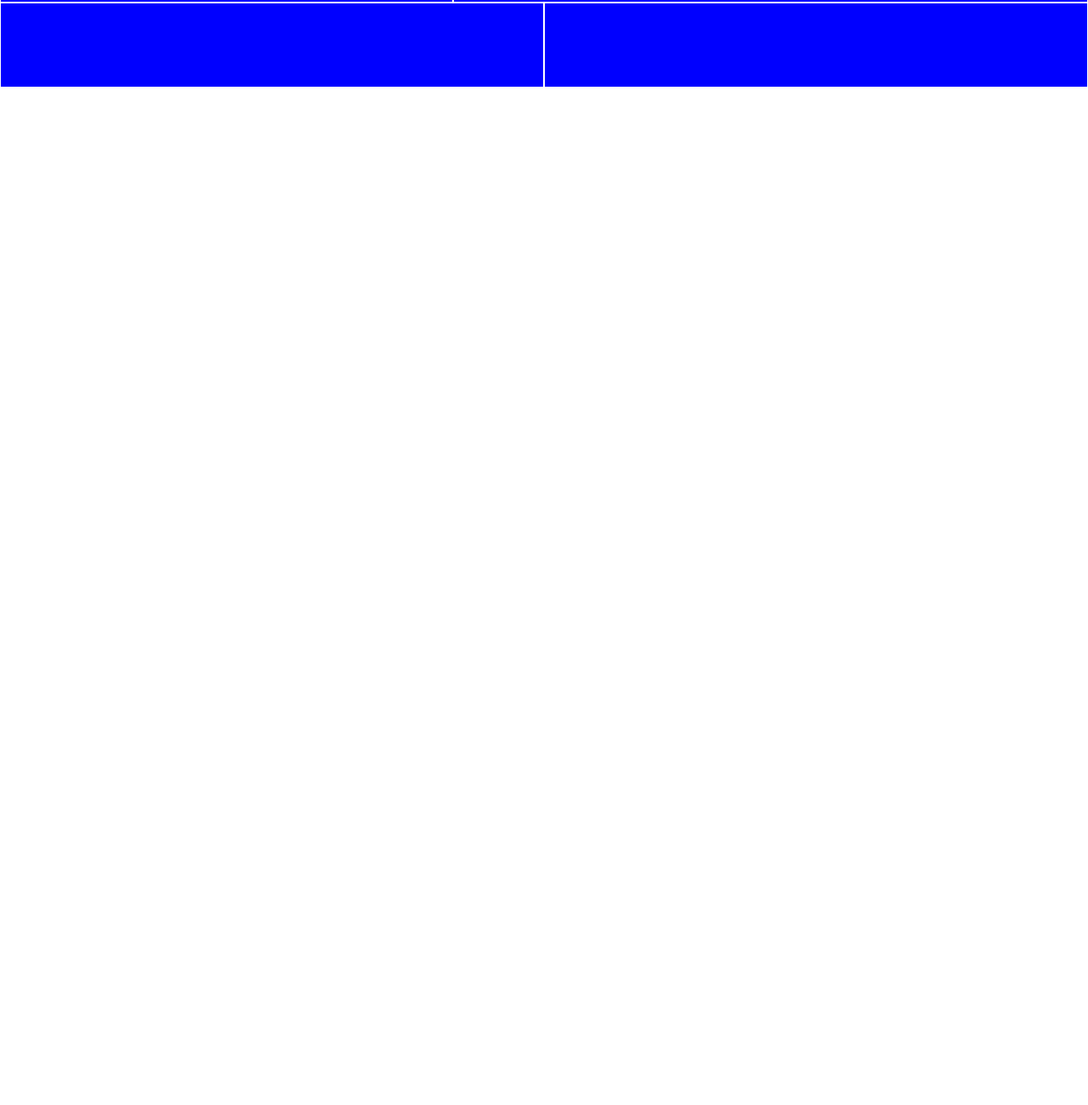
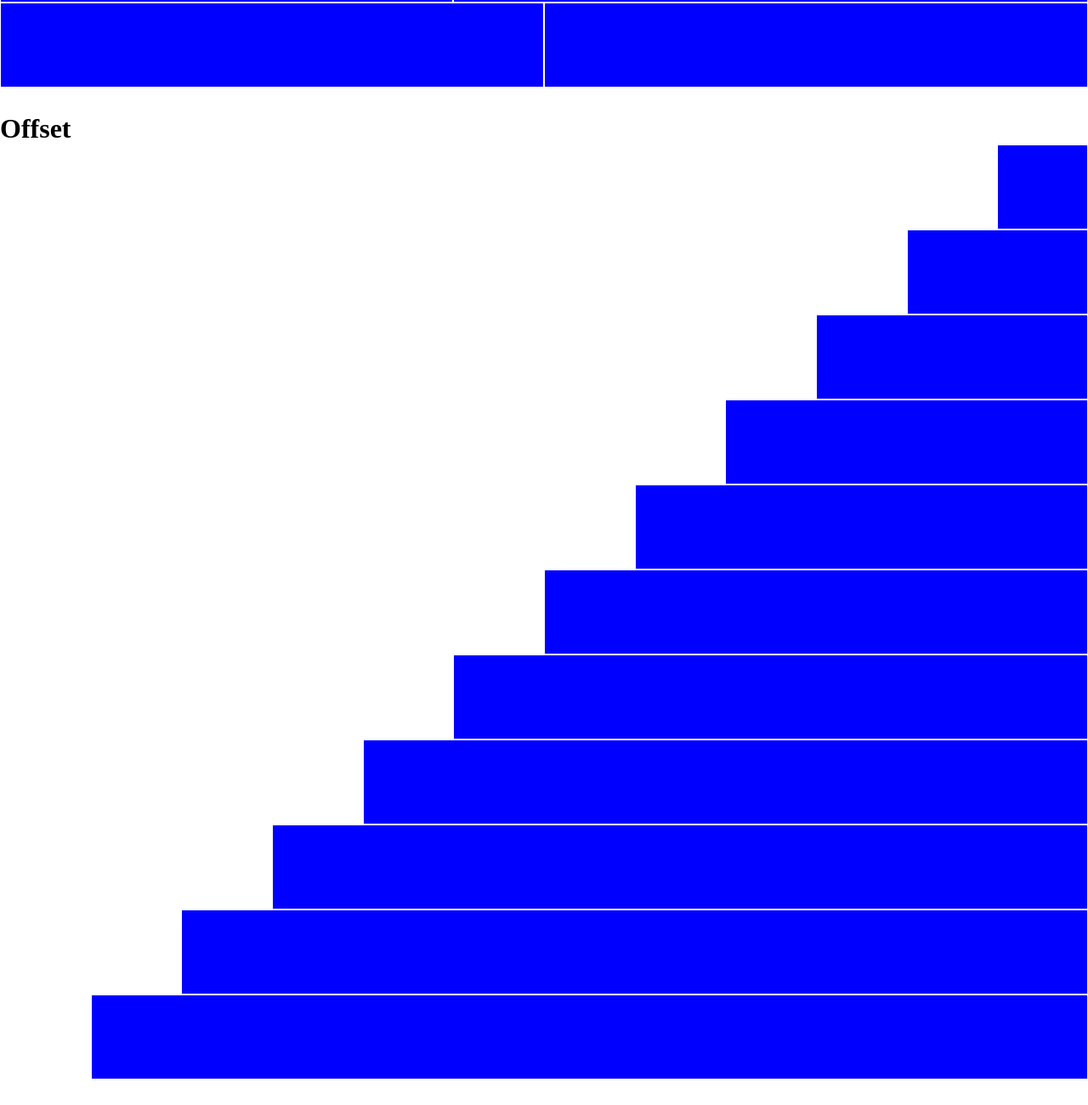
Before and after one commit to AlessandroFulco/html-css-12bool, a plain HTML site: page index.html in a window 1280 px wide. Shown: the part 1336-2636 px from the top of the page at 85% size. Before the commit the page ends 1469 px from the top, so only its background shows below. Drawn offline with Linux system fonts and the light colour scheme.

Commit message:
finalizzazione terzo container

```diff
--- a/css/style.css
+++ b/css/style.css
@@ -3,9 +3,6 @@
     min-height: 100px;
     background-color: blue;
     border: 1px solid #fff;
-}
-body {
-    color: #fff;
 }
 .nested {
     padding: 20px;
@@ -23,5 +20,6 @@ body {
 .row div {
     text-align: center;
     vertical-align: middle;
-    line-height: 100px
+    line-height: 100px;
+    color: #fff;
 }
--- a/index.html
+++ b/index.html
@@ -111,7 +111,51 @@
     </div>
     <!-- terzo container -->
     <div class="container">
-
+        <h1>Offset</h1>
+        <!-- prima riga -->
+        <div class="row">
+            <div class="col-1 col-offset-11"></div>
+        </div>
+        <!-- seconda riga -->
+        <div class="row">
+            <div class="col-2 col-offset-10"></div>
+        </div>
+        <!-- terza riga -->
+        <div class="row">
+            <div class="col-3 col-offset-9"></div>
+        </div>
+        <!-- quarta riga -->
+        <div class="row">
+            <div class="col-4 col-offset-8"></div>
+        </div>
+        <!-- quinta riga -->
+        <div class="row">
+            <div class="col-5 col-offset-7"></div>
+        </div>
+        <!-- sesta riga -->
+        <div class="row">
+            <div class="col-6 col-offset-6"></div>
+        </div>
+        <!-- settima riga -->
+        <div class="row">
+            <div class="col-7 col-offset-5"></div>
+        </div>
+        <!-- ottava riga -->
+        <div class="row">
+            <div class="col-8 col-offset-4"></div>
+        </div>
+        <!-- nona riga -->
+        <div class="row">
+            <div class="col-9 col-offset-3"></div>
+        </div>
+        <!-- decima riga -->
+        <div class="row">
+            <div class="col-10 col-offset-2"></div>
+        </div>
+        <!-- undicesima riga -->
+        <div class="row">
+            <div class="col-11 col-offset-1"></div>
+        </div>
     </div>
 </body>
 </html>
```
